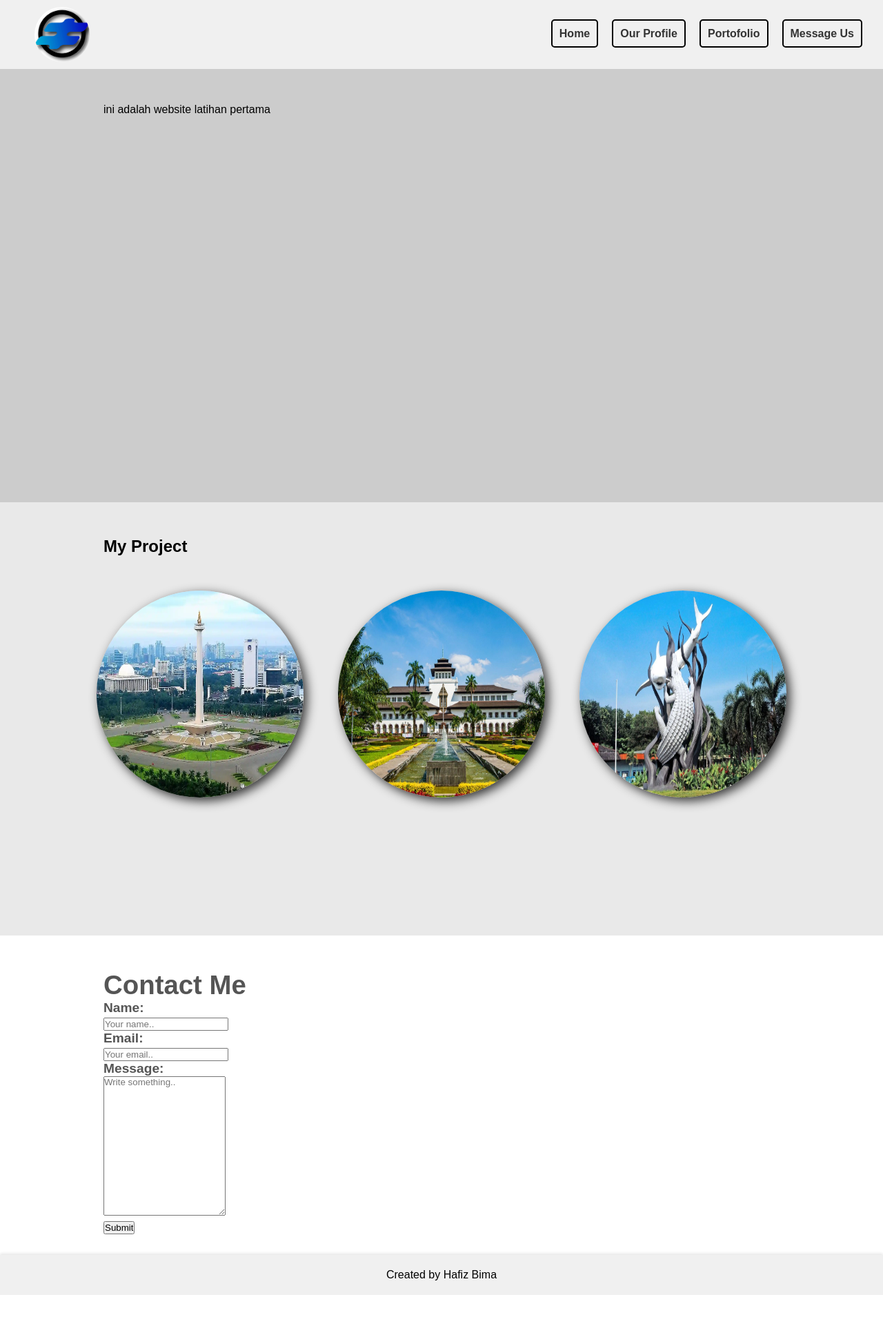
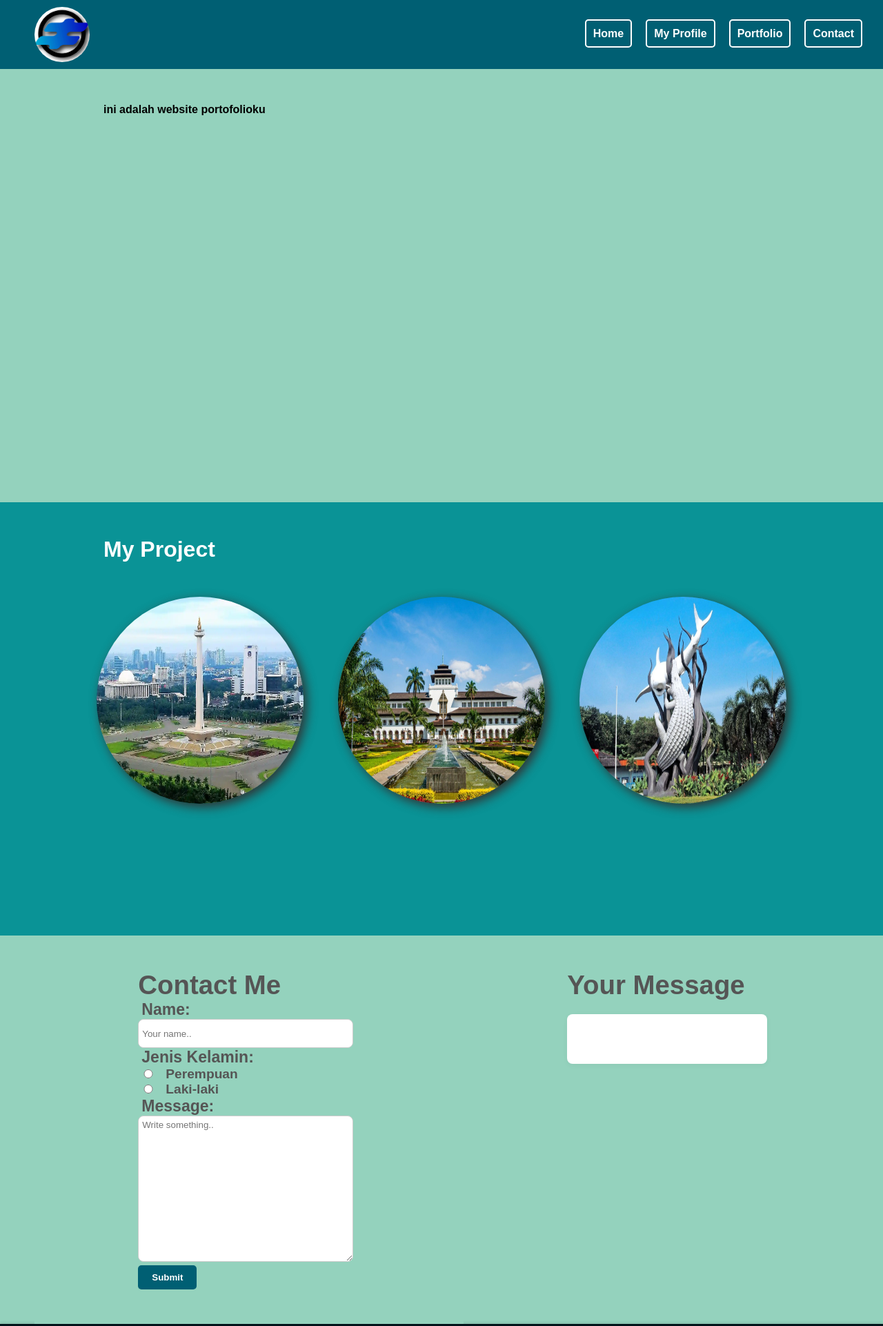
Before and after one commit to hafizbima/CodingCamp-220925-MukhammadHafizBimaIbrahim, a plain HTML site: page index.html in a window 1280 px wide. Shown: the top 1922 px of the page at 69% size. Before the commit the page ends 1877 px from the top, so only its background shows below. Drawn offline with Linux system fonts and the light colour scheme.

Commit message:
edat edit

```diff
--- a/index.html
+++ b/index.html
@@ -11,39 +11,48 @@
     <nav>
         <img src="logo.jpg" alt="logo revou" >
         <ul>
-            <li><a href="Home">Home</a></li>
-            <li><a href="Profile">Our Profile</a></li>
-            <li><a href="Portfolio">Portofolio</a></li>
-            <li><a href="Contact">Message Us</a></li>
+            <li><a href="#section">Home</a></li>
+            <li><a href="profile">My Profile</a></li>
+            <li><a href="#project-title">Portfolio</a></li>
+            <li><a href="#contact">Contact</a></li>
         </ul>
     </nav>
 
-    <section>
+    <section id="section">
         <h1 id="nama"></h1>
-        <p>ini adalah website latihan pertama</p>
+        <h4>ini adalah website portofolioku</h4>
     </section>
 
-    <article>
+    <div class="project-title" id="project-title">
         <h1>My Project</h1>
         <div class="project">
             <img class="rounded" src="jakarta.webp" alt="">
             <img class="rounded" src="bandung.webp" alt="">
             <img class="rounded" src="surabaya.webp" alt="">
         </div>
-    </article>
+    </div>
 
+    <div class="contact" id="contact">
         <div class="message">
             <h1>Contact Me</h1>
             <form action="">
                 <label for="name">Name:</label><br>
                 <input type="text" id="name" name="name" placeholder="Your name.."><br>
-            <label for="email">Email:</label><br>
-            <input type="email" id="email" name="email" placeholder="Your email.."><br>
+                <label for="email">Jenis Kelamin:</label><br>
+                <input type="radio" placeholder="Perempuan">Perempuan <br>
+                <input type="radio" placeholder="Laki-laki">Laki-laki <br>
                 <label for="message">Message:</label><br>
                 <textarea id="message" name="message" placeholder="Write something.." style="height:200px"></textarea><br>
                 <input type="submit" value="Submit">
             </form>
         </div>
+
+        <div class="output">
+            <h1>Your Message</h1>
+            <div class="pesan" id="hasil"></div>
+        </div>
+    </div>
+
 
     <footer>
         <p>Created by Hafiz Bima</p>
--- a/style/style.css
+++ b/style/style.css
@@ -1,3 +1,18 @@
+html {
+    scroll-behavior: smooth;
+}
+.pesan {
+    background: #fff;
+    border-radius: 8px;
+    padding: 16px;
+    width: 100%;
+    min-height: 40px;
+    color: #222;
+    box-shadow: 0 2px 8px rgba(0,0,0,0.04);
+    margin-top: 12px;
+    font-size: 1em;
+    word-break: break-word;
+}
 * {
     margin: 0;
     padding: 0;
@@ -5,11 +20,11 @@
 }
 
 nav {
-    background-color: #f0f0f0;
+    background-color: #005f73;
     padding: 10px 0;
     display: flex;
     justify-content: space-between;
-    box-shadow: 0 2px 4px rgba(0, 0, 0, 0.1);
+    box-shadow: 0 2px 4px rgba(255, 255, 255, 0.1);
 }
 
 nav img {
@@ -25,10 +40,10 @@ li {
 
 a {
     padding: 10px;
-    border: 2px solid #000000;
+    border: 2px solid #ffffff;
     border-radius: 5px;
     text-decoration: none;
-    color: #333;
+    color: #ffffff;
     font-weight: bold;
     transition: color 0.3s;
 }
@@ -37,10 +52,7 @@ ul {
     display: flex;
     gap: 20px;
     margin: 20px;
-    /* margin-right: 200px; */
     padding: 10px;
-    /* align-items: center; */
-    /* justify-content: flex-end; */
 }
 
 section {
@@ -49,16 +61,17 @@ section {
     padding-left: 150px;
     padding-right: 150px;
     padding-top: 50px;
-    background: #ccc;
+    background: #94d2bd;
 }
 
-article {
+.project-title {
     align-self: center;
     height: 578px;
     padding-left: 150px;
     padding-right: 150px;
     padding-top: 50px;
-    background: #e9e9e9;
+    background: #0a9396;
+    color: white;
 }
 
 .project{
@@ -69,7 +82,7 @@ article {
     margin-bottom: 50px;
 }
 
-article h1{
+.project-title h1{
     margin-bottom: 50px;
 }
 
@@ -80,26 +93,91 @@ article h1{
     box-shadow: #333 5px 5px 15px;
 }
 
-article img:hover {
+.project-title img:hover {
     transform: scale(1.1);
     transition: transform 0.3s;
 }
 
 .message{
+    background-color: #94d2bd;
     padding-left: 150px;
     padding-right: 150px;
     padding-top: 50px;
-    margin-bottom: 30px;
+    padding-bottom: 50px;
     font-size: 1.2em;
     font-weight: bold;
-    color: #555;}
+    color: #555;
+    /* display: flex; */
+    /* flex-direction: column; */
+}
+
+.contact {
+    display: flex;
+    flex-direction: row;
+    background-color: #94d2bd;
+    justify-content: center;
+    /* gap: 15px; */
+}
+
+.output{
+    padding-left: 150px;
+    padding-right: 150px;
+    padding-top: 50px;
+    padding-bottom: 50px;
+    font-size: 1.2em;
+    font-weight: bold;
+    color: #555;
+}
+
+.pesan{
+    display: flex;
+    flex-direction: column;
+    gap: 15px;
+    margin-top: 20px;
+    background-color: white;
+}
+
+input[type="text"], input[type="email"], textarea {
+    width: 300px;
+    height: 30px;
+    border-radius: 8px;
+    border: 1px solid #ccc;
+    padding: 5px;
+    margin-right: 10px;
+}
+
+input[type="radio"] {
+    width: 30px;
+    height: auto;
+    border-radius: 8px;
+    border: 1px solid #ccc;
+    padding: 5px;
+    margin-right: 10px;
+}
+
+input[type="submit"] {
+    background-color: #005f73;
+    color: white;
+    border: none;
+    padding: 10px 20px;
+    border-radius: 5px;
+    cursor: pointer;
+    font-weight: bold;
+}
+
+label{
+    font-size: 1.2em;
+    font-weight: bold;
+    margin-right: 10px;
+    padding: 5px;
+}
 
 footer {
     text-align: center;
     padding: 20px;
-    background-color: #f0f0f0;
+    background-color: #001219;
+    color: white;
     box-shadow: 0 -2px 4px rgba(0, 0, 0, 0.1);
-    margin-top: 20px;
 }
 
 /* Responsive styles for mobile */
@@ -132,7 +210,7 @@ footer {
     a {
         padding: 12px 0;
     }
-    section, article {
+    section, .project-title {
         padding-left: 16px;
         padding-right: 16px;
         height: auto;
@@ -142,8 +220,37 @@ footer {
         height: 100px;
         margin-bottom: 12px;
     }
-    article h1 {
+    .project-title h1 {
         font-size: 1.2em;
         margin-bottom: 24px;
     }
+
+    .contact {
+        flex-direction: column;
+        padding: 0 8px;
+        align-items: stretch;
+    }
+    .message, .output {
+        padding: 16px 8px;
+        max-width: 100%;
+        box-sizing: border-box;
+    }
+    .pesan {
+        padding: 12px 8px;
+        font-size: 1em;
+    }
+    .project {
+        flex-direction: column;
+        gap: 16px;
+    }
+    input[type="text"], input[type="email"], textarea {
+        width: 100%;
+        min-width: 0;
+        box-sizing: border-box;
+        font-size: 1em;
+    }
+    input[type="submit"] {
+        width: 100%;
+        font-size: 1em;
+    }
 }
```
Also changed, not shown: js/script.js (+30 -7 lines). Lines whose indentation alone changed are shown as unchanged.
